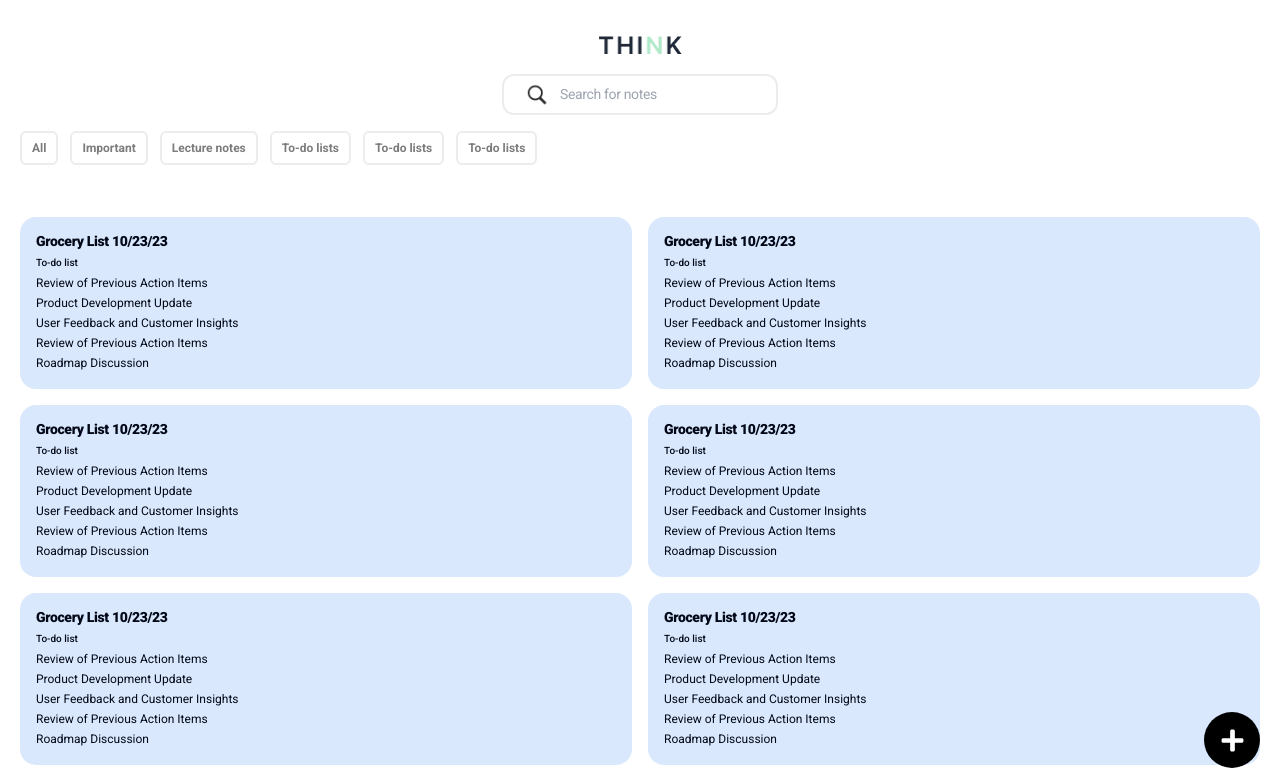
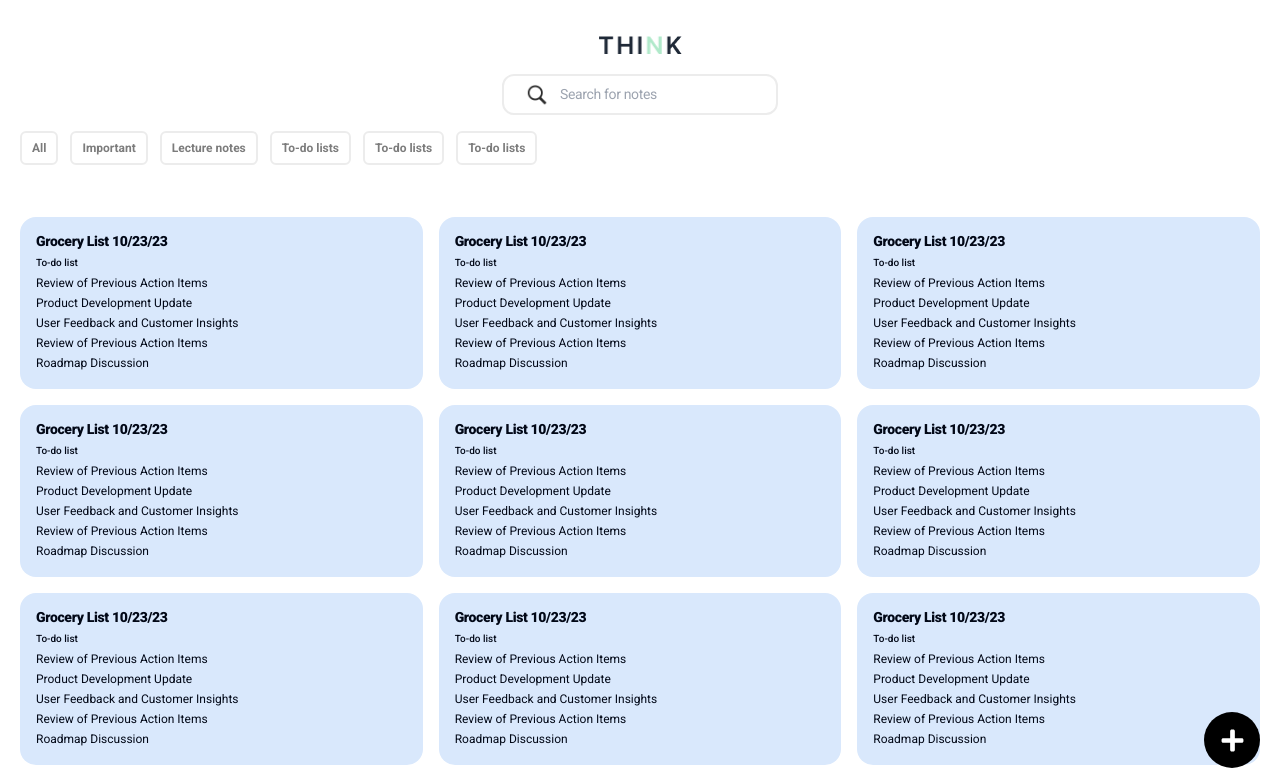
Before and after one commit to KamsNyc/NotesFigma, a Next.js app: page / in a window 1280 px wide. Shown: the top 779 px of the page. Built offline with nearby package versions, Linux system fonts and the light colour scheme.

Commit message:
added sheet from shadci ui

```diff
--- a/app/page.tsx
+++ b/app/page.tsx
@@ -18,7 +18,7 @@
          <Filter />
 
          {/* All Notes */}
-         <div className="grid grid-cols-2 gap-4 py-10">
+         <div className="grid grid-cols-2 lg:grid-cols-3 gap-4 py-10">
             <NoteCard />
             <NoteCard />
             <NoteCard />
```
